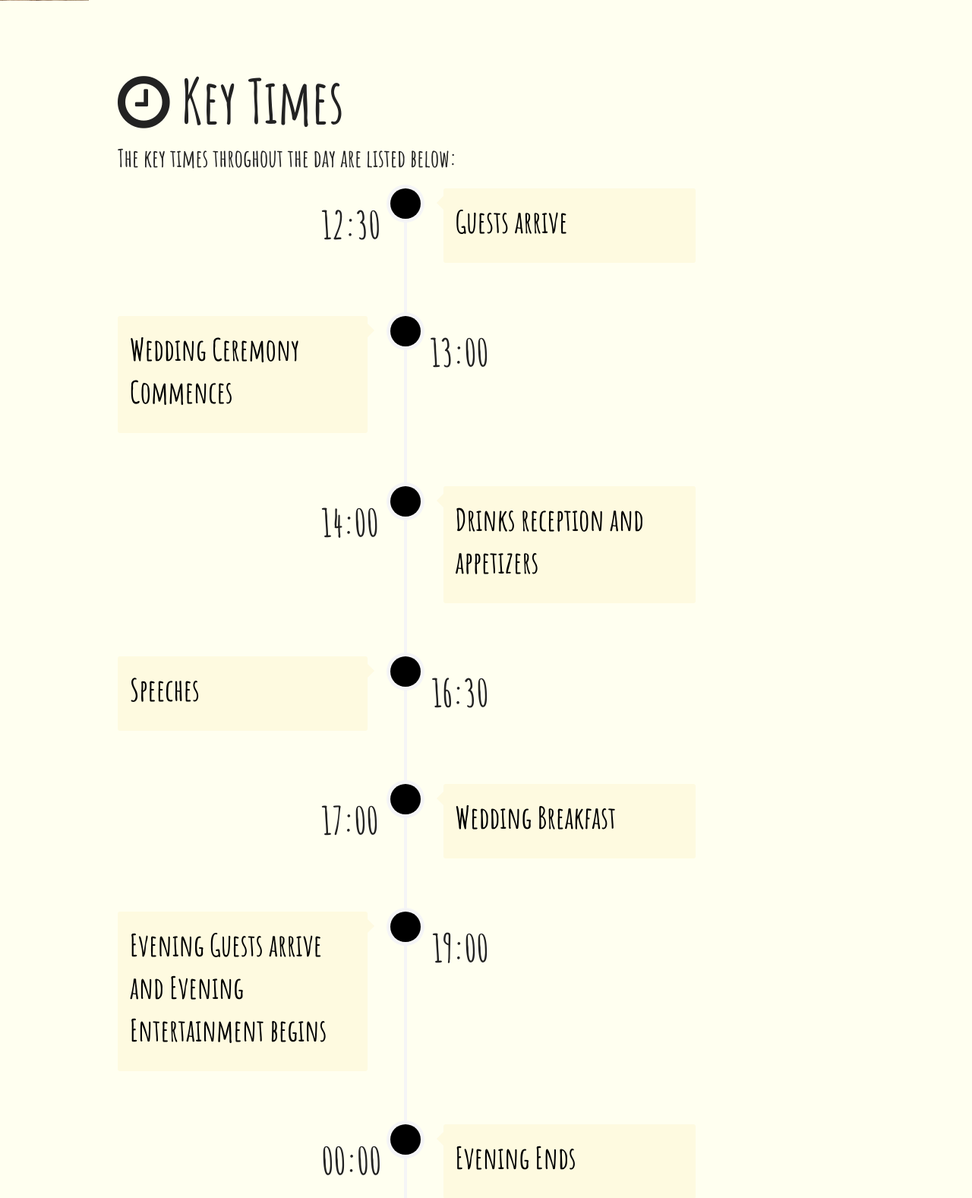
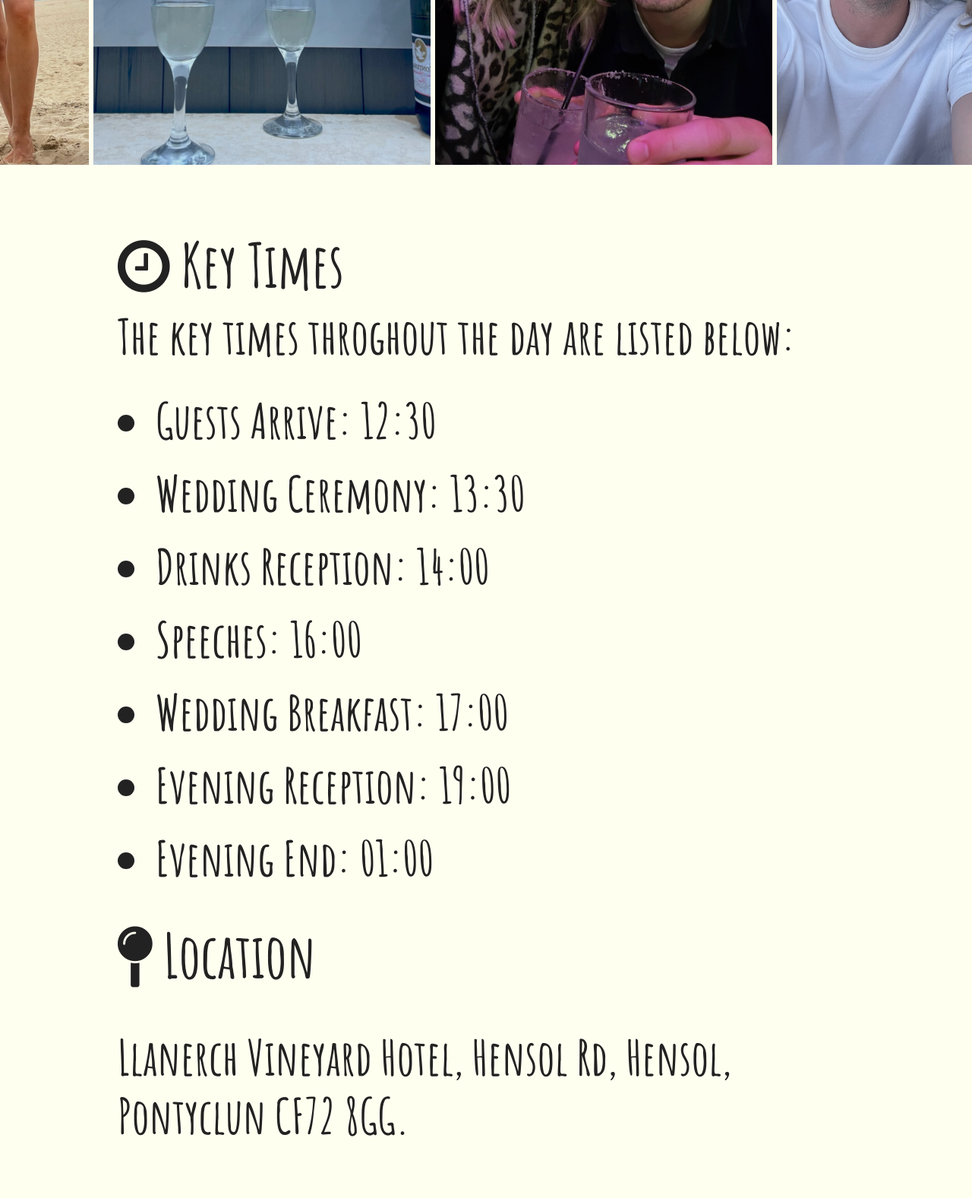
Before and after one commit to DanGahan/rsvp, a Django app: page /success/ in a window 1280 px wide. Shown: the part 1624-3201 px from the top of the page at 76% size. Run offline with Django 3.2, Linux system fonts and the light colour scheme; some libraries are stand-ins or nearby versions; grey boxes are pictures that could not be loaded.

Commit message:
UI updates around success page

```diff
--- a/frontend/frontend/settings.py
+++ b/frontend/frontend/settings.py
@@ -79,3 +79,5 @@ DATABASES = {
 STATIC_ROOT = os.path.join(BASE_DIR, 'frontend/static')
 STATIC_URL = '/static/'
 SESSION_ENGINE = 'django.contrib.sessions.backends.cache'
+SESSION_COOKIE_DOMAIN = '.gahan.me.uk'  # Replace with your domain
+SESSION_COOKIE_SECURE = 'true'
--- a/frontend/frontend/static/css/style.css
+++ b/frontend/frontend/static/css/style.css
@@ -98,6 +98,7 @@ ul,
 ol {
 	padding: 0;
 	margin: 0;
+	margin-left: 50px;
 }
 
 @media (min-width: 1200px) {
--- a/frontend/frontend/templates/success.html
+++ b/frontend/frontend/templates/success.html
@@ -10,109 +10,43 @@
 				{{ success_message }}</p>
 			{% endif %}</b></p>
             <h2><i class="fa fa-clock-o"></i> Key Times</h2>
-        <h4>The key times throghout the day are listed below:</h4>
+        <h3>The key times throghout the day are listed below:</h4></br>
+        <ul style="font-size:4em">
+            <li>Guests Arrive: 12:30</li>
+            <li>Wedding Ceremony: 13:30</li>
+            <li>Drinks Reception: 14:00</li>
+            <li>Speeches: 16:00</li>
+            <li>Wedding Breakfast: 17:00</li>
+            <li>Evening Reception: 19:00</li>
+            <li>Evening End: 01:00</li>
+        </ul>
+    </br>
 
-            <div class="container">
-                <div class="row">
-                    <div class="timeline-centered">
-                        <article class="timeline-entry">
-                            <div class="timeline-entry-inner">
-                                <time class="timeline-time" datetime="2024-17-10T12:30"><span>12:30</span><span></span></time>
-                                <div class="timeline-icon bg-secondary">
-                                </div>
-                                <div class="timeline-label">
-                                    <h2>Guests arrive</h2>
-                                </div>
-                            </div>
-                        </article>
-                        <article class="timeline-entry left-aligned">
-                            <div class="timeline-entry-inner">
-                                <time class="timeline-time" datetime="2024-17-10T13:00"><span>13:00</span> <span></span></time>
-                                    <div class="timeline-icon bg-secondary">
-                                    </div>
-                                    <div class="timeline-label">
-                                        <h2>Wedding Ceremony Commences</h2>
-                                    </div>
-                            </div>
-                        </article>
-                    <article class="timeline-entry">
-                        <div class="timeline-entry-inner">
-                            <time class="timeline-time" datetime="2024-17-10T14:00"><span>14:00</span> <span></span></time>
-                                <div class="timeline-icon bg-secondary">
-                                </div>
-                            <div class="timeline-label">
-                                <h2>Drinks reception and appetizers</h2>
-                            </div>
-                        </div>
-                    </article>
-                    <article class="timeline-entry left-aligned">
-                        <div class="timeline-entry-inner">
-                            <time class="timeline-time" datetime="2024-17-10T16:30"><span>16:30</span> <span></span></time>
-                                <div class="timeline-icon bg-secondary">
-                                </div>
-                            <div class="timeline-label">
-                                <h2>Speeches</h2>
-                            </div>
-                        </div>
-                    </article>
-                    <article class="timeline-entry">
-                        <div class="timeline-entry-inner">
-                            <time class="timeline-time" datetime="2024-17-10T17:00"><span>17:00</span> <span></span></time>
-                                <div class="timeline-icon bg-secondary">
-                                </div>
-                            <div class="timeline-label">
-                                <h2>Wedding Breakfast</h2>
-                            </div>
-                        </div>
-                    </article>
-                    <article class="timeline-entry left-aligned">
-                        <div class="timeline-entry-inner">
-                            <time class="timeline-time" datetime="2024-17-10T19:00"><span>19:00</span> <span></span></time>
-                                <div class="timeline-icon bg-secondary">
-                                </div>
-                            <div class="timeline-label">
-                                <h2>Evening Guests arrive and Evening Entertainment begins</h2>
-                            </div>
-                        </div>
-                    </article>
-                    <article class="timeline-entry">
-                        <div class="timeline-entry-inner">
-                            <time class="timeline-time" datetime="2024-18-10T17:00"><span>00:00</span> <span></span></time>
-                                <div class="timeline-icon bg-secondary">
-                                </div>
-                            <div class="timeline-label">
-                                <h2>Evening Ends</h2>
-                            </div>
-                        </div>
-                    </article>
-                </div>
-            </div>
-            </div>
-
-            <h2><i class="fa fa-map-pin"></i> Location</h2>
+            <h2><i class="fa fa-map-pin"></i> Location</h2></br>
             <p>
-            <h4>Llanerch Vineyard Hotel, Hensol Rd, Hensol, Pontyclun CF72 8GG. </h4>
-            <iframe src="https://www.google.com/maps/embed?pb=!1m18!1m12!1m3!1d2483.307034270037!2d-3.372419422950784!3d51.50758287181337!2m3!1f0!2f0!3f0!3m2!1i1024!2i768!4f13.1!3m3!1m2!1s0x486e11a05e2f6835%3A0x770009829cf6abaf!2sLlanerch%20Vineyard%20Hotel!5e0!3m2!1sen!2suk!4v1705324052022!5m2!1sen!2suk" width="600" height="450" style="border:0;" allowfullscreen="" loading="lazy" referrerpolicy="no-referrer-when-downgrade" title="Google Maps iFrame"></iframe>
-            <h2><i class="fa fa-bed"></i> Accommodation</h2>
-            <h4>
-            Please contact the venue direct on 01443 222716 if you wish to book accomodation. Alternativly you can book via the <a href="https://llanerch.co.uk">Llanerch website.</a>
+            <h3>Llanerch Vineyard Hotel, Hensol Rd, Hensol, Pontyclun CF72 8GG. </h3></br>
+            <iframe src="https://www.google.com/maps/embed?pb=!1m18!1m12!1m3!1d2483.307034270037!2d-3.372419422950784!3d51.50758287181337!2m3!1f0!2f0!3f0!3m2!1i1024!2i768!4f13.1!3m3!1m2!1s0x486e11a05e2f6835%3A0x770009829cf6abaf!2sLlanerch%20Vineyard%20Hotel!5e0!3m2!1sen!2suk!4v1705324052022!5m2!1sen!2suk" width="600" height="450" style="border:0;" allowfullscreen="" loading="lazy" referrerpolicy="no-referrer-when-downgrade" title="Google Maps iFrame"></iframe></br>
+            </br><h2><i class="fa fa-bed"></i> Accommodation</h2></br>
+            <h3>
+            Please contact the venue direct on 01443 222716 if you wish to book accomodation or you can book via the <a href="https://llanerch.co.uk">Llanerch website.</a></br>
+            </br>Alternatively the <a href="https://www.valeresort.com">Vale Resort</a> is close to the venue.
             <br>
-            </h4>
-            <h2><i class="fa fa-black-tie"></i> Dress Code</h2>
-            <h4>
+            </h3></br>
+            <h2><i class="fa fa-black-tie"></i> Dress Code</h2></br>
+            <h3>
             Smart casual, with an emphasis on relaxed. Ties very much optional.
             <br>
-            </h4>
-            <h2><i class="fa fa-child"></i>Children</h2>
-            <h4>
+            </h3></br>
+            <h2><i class="fa fa-child"></i>Children</h2></br>
+            <h3>
             Kindly note that our celebration will be exclusively for adults (except for very close family). We appreciate  your understanding and hope you'll join us in celebrating this special day with joy and style!
             <br>
-            </h4>
-            <h2><i class="fa fa-gift"></i> Gifts</h2>
-            <h4>
+            </h3>
+        </br><h2><i class="fa fa-gift"></i> Gifts</h2></br>
+            <h3>
             Enter details about gifts here.
             <br>
-            </h4>
+            </h3>
         </div>
 	<!-- Blog Page end -->
 
```
Also changed, not shown: frontend/frontend/static/img/1.jpeg, frontend/frontend/static/img/10.jpeg, frontend/frontend/static/img/3.jpeg, frontend/frontend/static/img/9.jpeg, 4 other files.
